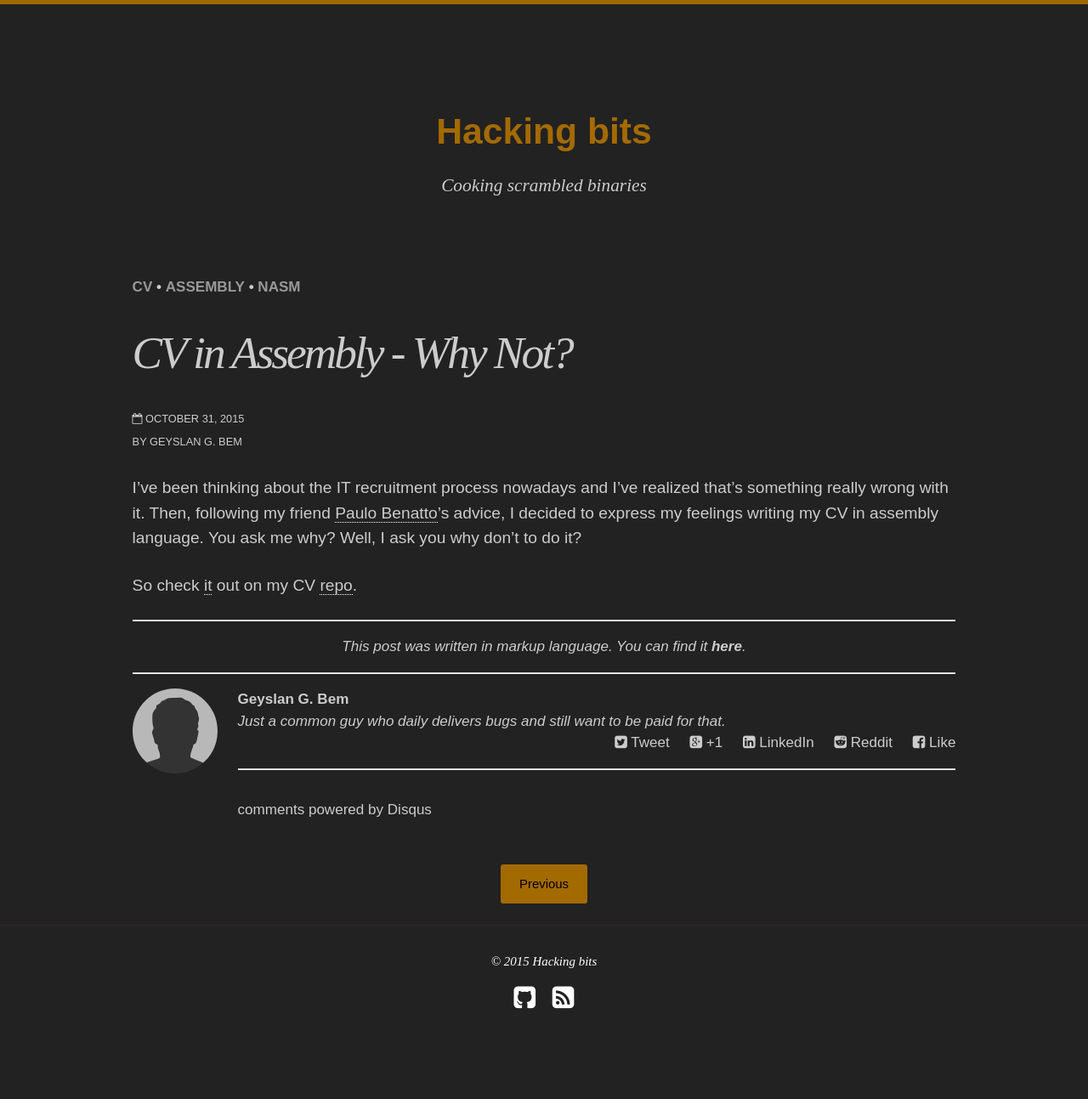
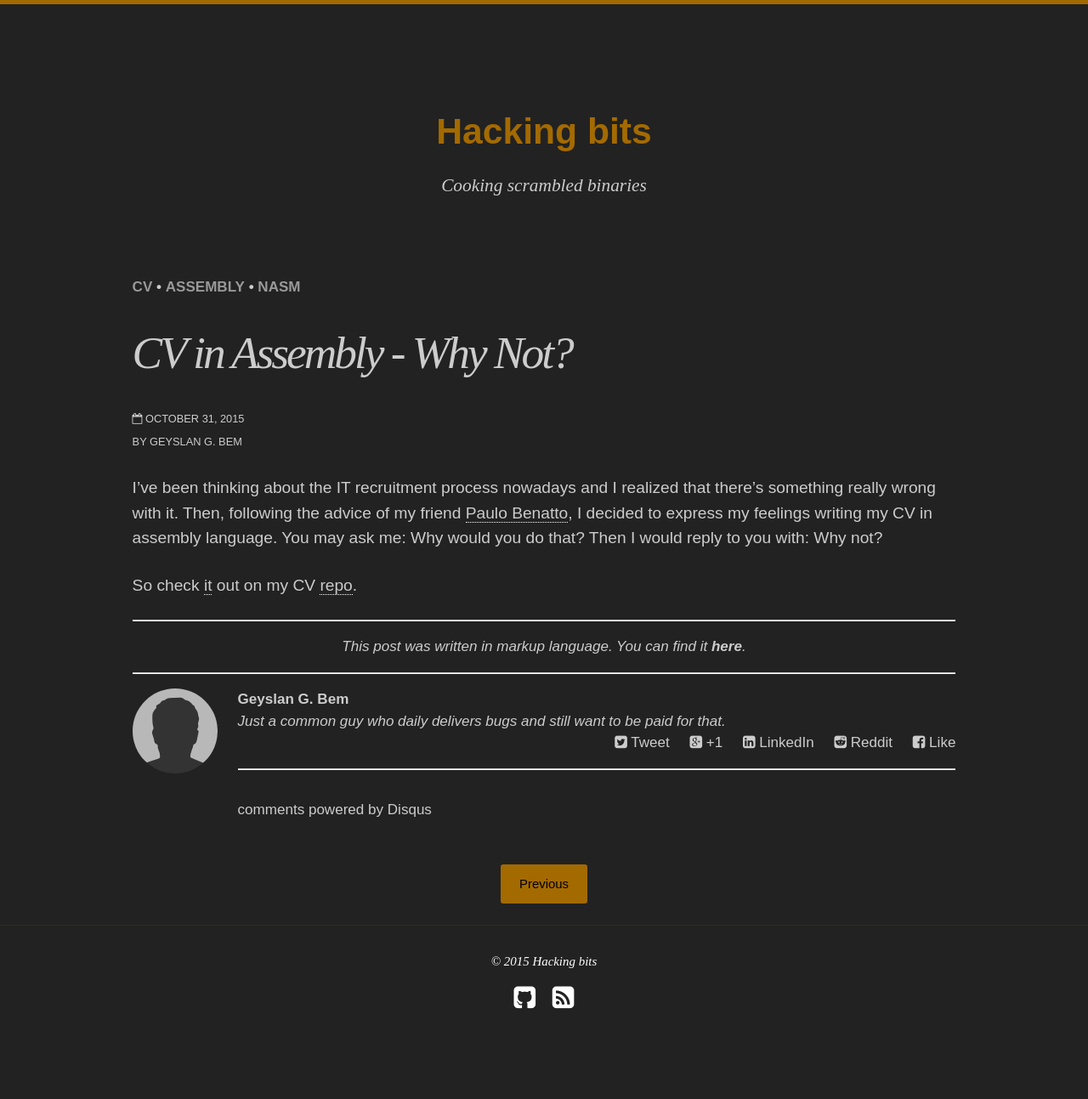
Before and after one commit to hackingbits/hackingbits.github.io, a Jekyll site: the page built from _posts/blog/2015-10-31-cv-in-assembly-why-not.md, in a window 1280 px wide. Shown: the whole page at 85% size. Built offline with Jekyll 4.4.1, drawn with Linux system fonts in a browser that asks for light colours; nearby versions of some CDN libraries; comment, search, counter and statistics services are not loaded.

Commit message:
better english; tks raphael

```diff
--- a/_posts/blog/2015-10-31-cv-in-assembly-why-not.md
+++ b/_posts/blog/2015-10-31-cv-in-assembly-why-not.md
@@ -14,11 +14,12 @@ image:
 date: 2015-10-31T19:07:45-03:00
 ---
 
-I've been thinking about the IT recruitment process nowadays and I've
-realized that's something really wrong with it. Then, following my
-friend [Paulo Benatto](http://patito.github.io/)'s advice, I decided
-to express my feelings writing my CV in assembly language. You ask me
-why? Well, I ask you why don't to do it?
+I've been thinking about the IT recruitment process nowadays and I
+realized that there's something really wrong with it. Then, following
+the advice of my friend [Paulo Benatto](http://patito.github.io/), I
+decided to express my feelings writing my CV in assembly language. You
+may ask me: Why would you do that? Then I would reply to you with: Why
+not?
 
 So check
 [it](https://github.com/geyslan/cv/blob/master/geyslan_bem_en.asm) out
```
